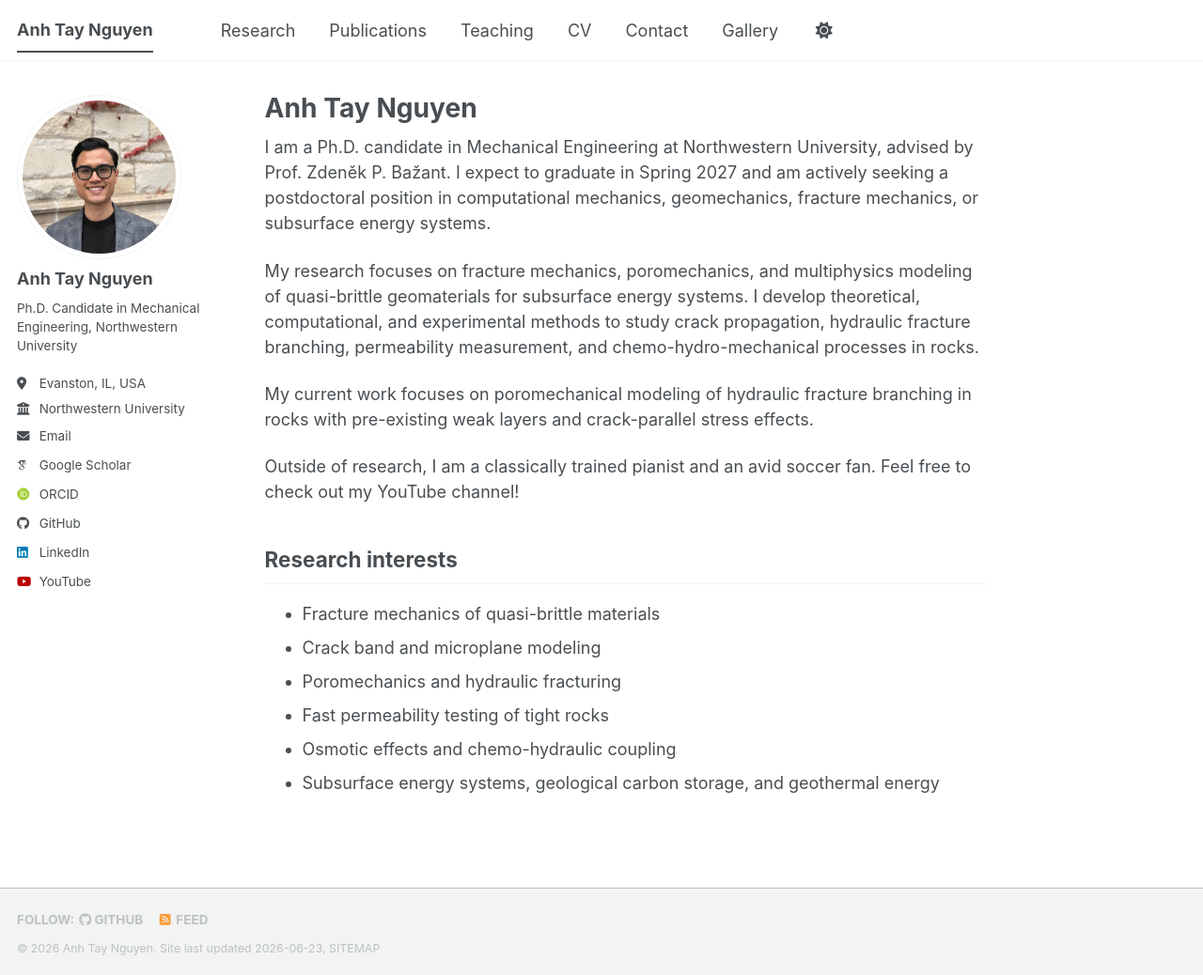
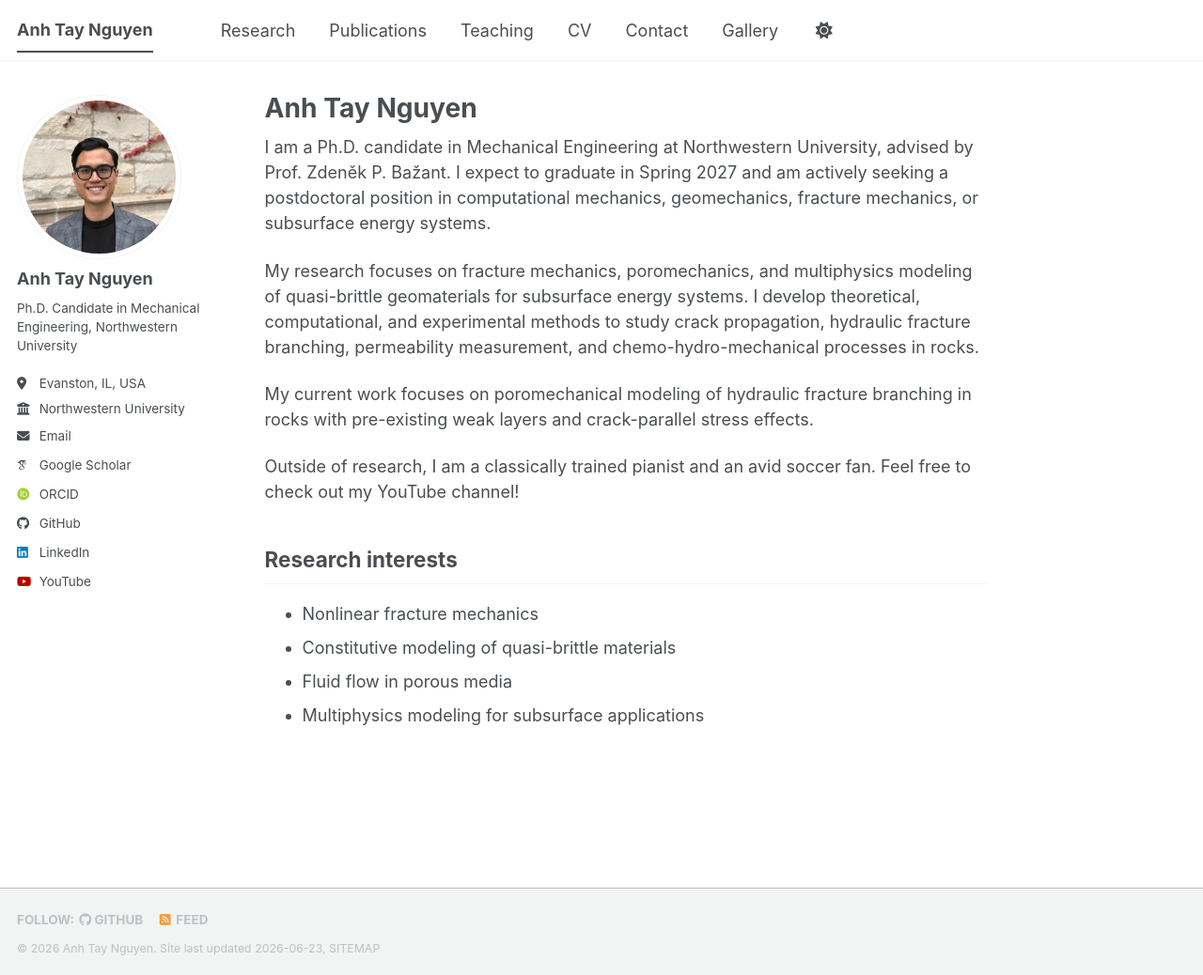
Before and after one commit to anhtaynguyen/anhtaynguyen.github.io, a Jekyll site: the page built from _pages/about.md, in a window 1280 px wide and 1038 px high. Shown: the whole window at 94% size. Built offline with Jekyll 4.4.1, drawn with Linux system fonts in a browser that asks for light colours; some web fonts are replaced; a script bundle is joined from its source files by our own code; library files that are not in the unit come from our copies.

Commit message:
Update about.md

```diff
--- a/_pages/about.md
+++ b/_pages/about.md
@@ -17,9 +17,7 @@ Outside of research, I am a classically trained pianist and an avid soccer fan.
 
 ## Research interests
 
-- Fracture mechanics of quasi-brittle materials
-- Crack band and microplane modeling
-- Poromechanics and hydraulic fracturing
-- Fast permeability testing of tight rocks
-- Osmotic effects and chemo-hydraulic coupling
-- Subsurface energy systems, geological carbon storage, and geothermal energy
+- Nonlinear fracture mechanics
+- Constitutive modeling of quasi-brittle materials
+- Fluid flow in porous media
+- Multiphysics modeling for subsurface applications
```
